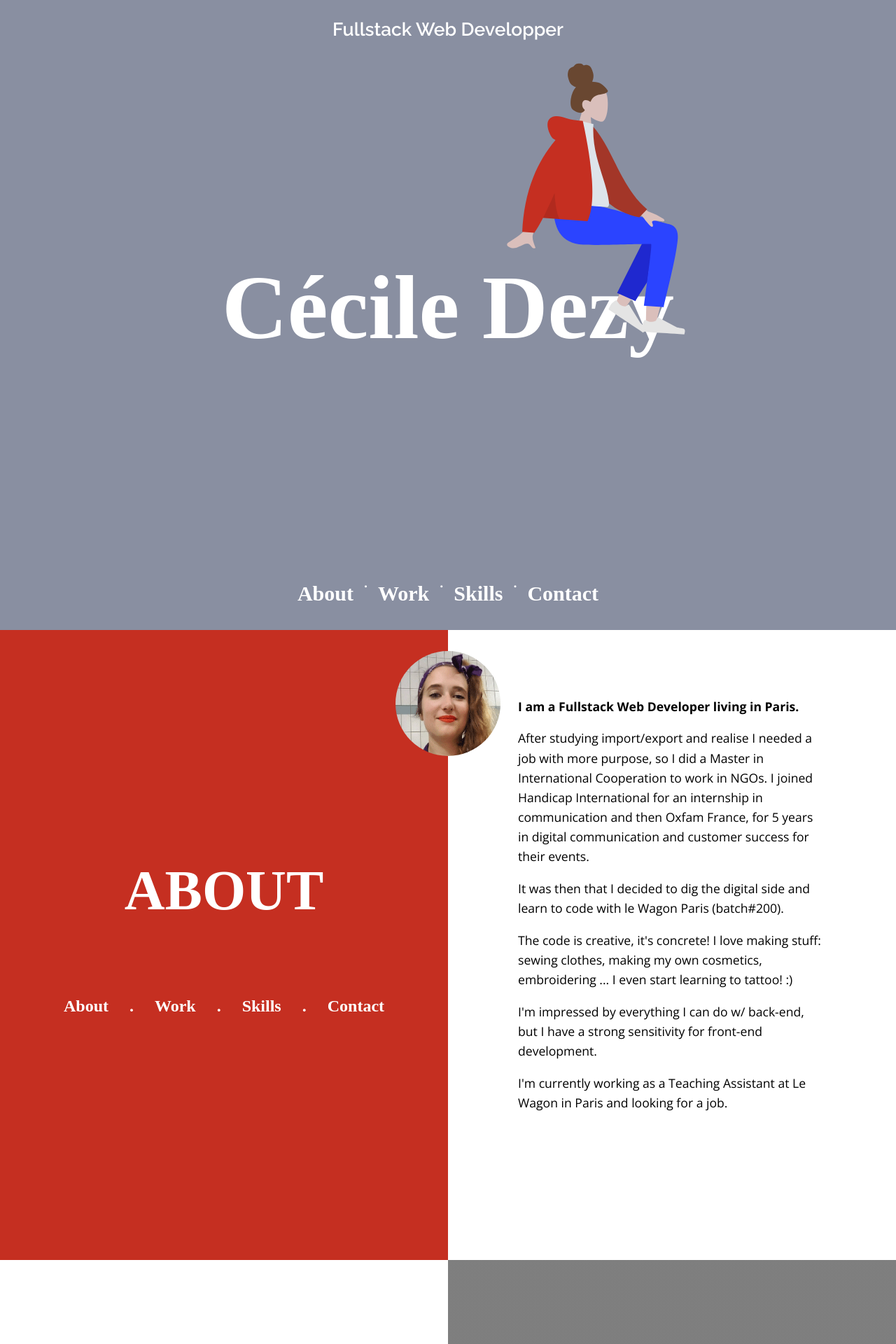
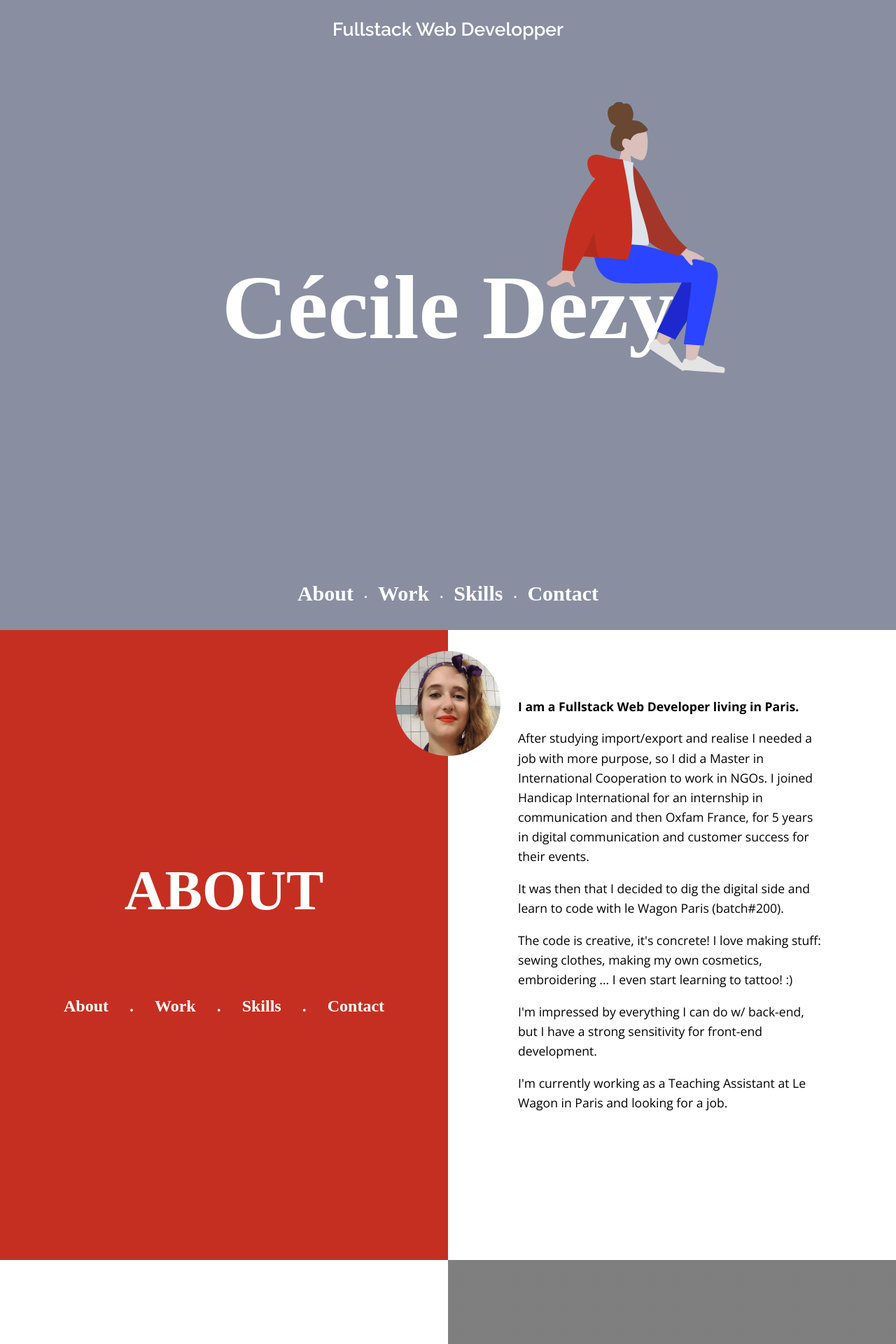
Before and after one commit to cecile-dzy-ncl/resume, a Jekyll site: the page built from index.md, in a window 1280 px wide. Shown: the top 1920 px of the page at 70% size. Built offline with Jekyll 4.4.1, drawn with Linux system fonts in a browser that asks for light colours; nearby versions of some CDN libraries; some web fonts are replaced; grey boxes are pictures that could not be loaded.

Commit message:
menu style in header

```diff
--- a/_includes/header.html
+++ b/_includes/header.html
@@ -2,7 +2,7 @@
   <h2>Fullstack Web Developper</h2>
   <div class="header-center">
     <h1 class="h1-hp text-center">Cécile Dezy</h1>
-    <div class=logo style="background-image: url('{{ site.baseurl }}/assets/images/logo.svg'); height: 400px; width: 290px; background-size: cover; position: absolute; top: 80px; right: 270px; background-repeat: no-repeat;">
+    <div class=logo style="background-image: url('{{ site.baseurl }}/assets/images/logo.svg'); height: 400px; width: 290px; background-size: cover; position: absolute; top: -207px; right: -104px; background-repeat: no-repeat;">
     </div>
   </div>
   <div class="menu">
--- a/_sass/_layout.scss
+++ b/_sass/_layout.scss
@@ -89,6 +89,9 @@
       padding: 0 15px;
       font-size: 30px;
     }
+    h4 {
+      margin: auto;
+    }
 
     a {
       color: white;
@@ -99,6 +102,7 @@
     flex-direction: row;
     justify-content: center;
     align-items: center;
+    position: relative;
   }
 }
 
@@ -331,6 +335,10 @@
     h3 {
       font-size: 20px;
     }
+
+    h4 {
+      margin: auto;
+    }
   }
 
   .section {
```
